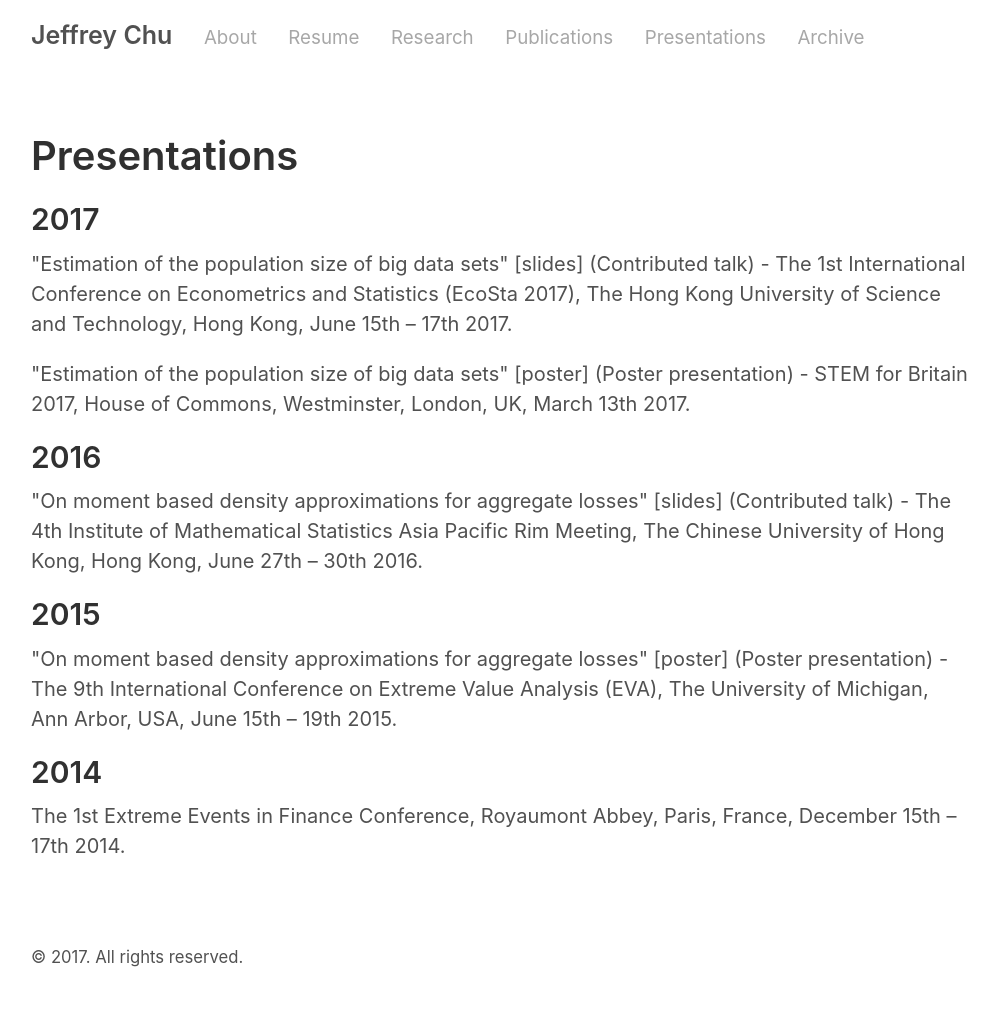
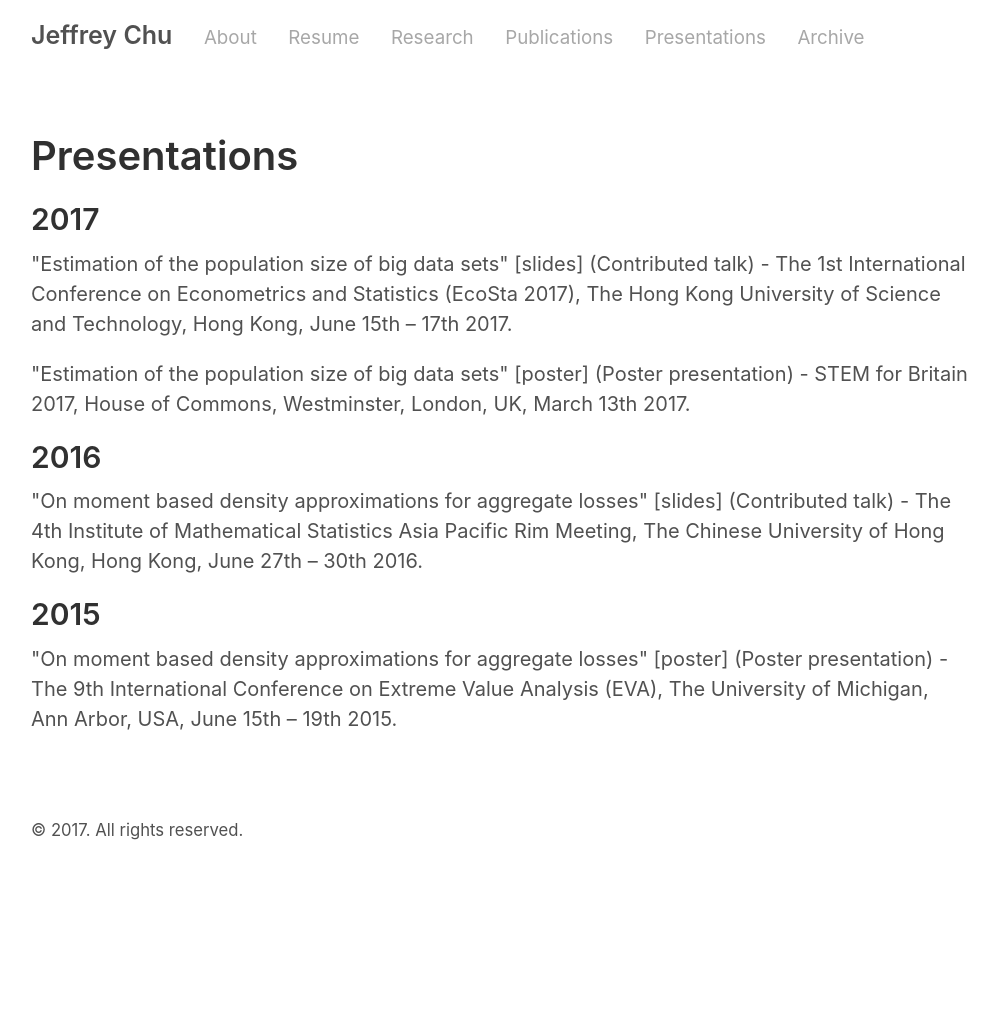
Before and after one commit to jeffrey-chu/jeffrey-chu.github.io, a Jekyll site: the page built from present.md, in a window 1280 px wide. Shown: the whole page, without its empty margins (139-1137 px from the left). Built offline with Jekyll 4.4.1, drawn with Linux system fonts in a browser that asks for light colours; after the commit the page ends 900 px from its top, so only the background shows below that.

Commit message:
Update present.md

```diff
--- a/present.md
+++ b/present.md
@@ -12,6 +12,3 @@ title : Presentations
 
 ## 2015
 <p>"On moment based density approximations for aggregate losses" [poster] (Poster presentation) - The 9th International Conference on Extreme Value Analysis (EVA), The University of Michigan, Ann Arbor, USA, June 15th – 19th 2015.</p>
-
-## 2014
-<p>The 1st Extreme Events in Finance Conference, Royaumont Abbey, Paris, France, December 15th – 17th 2014.</p>
```
